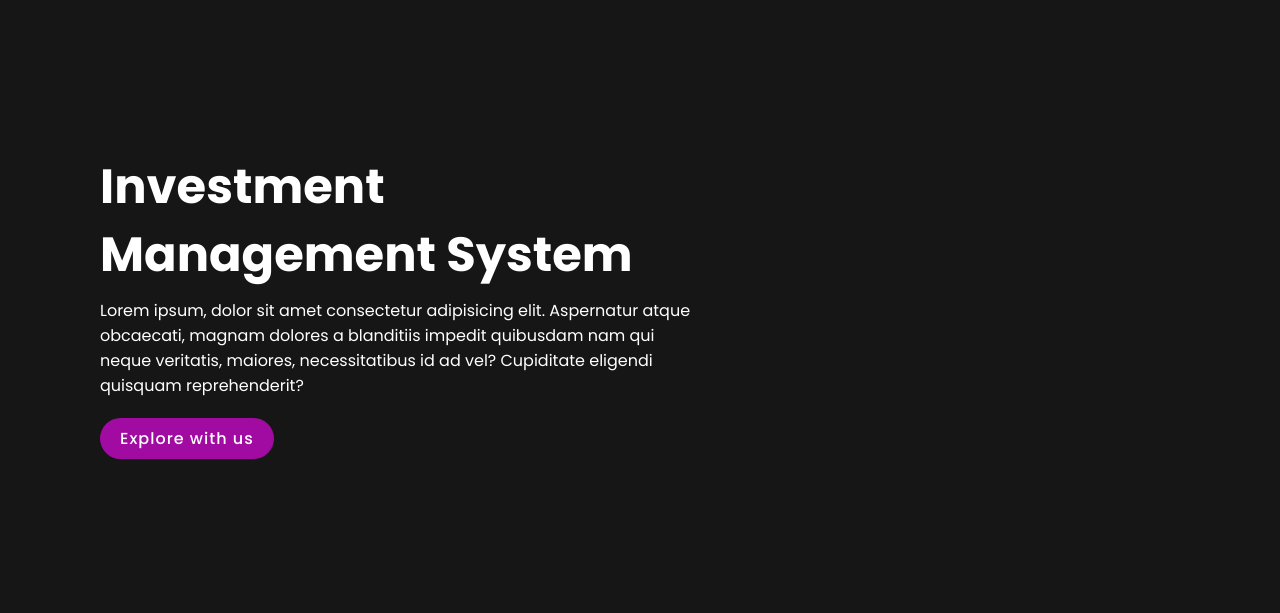
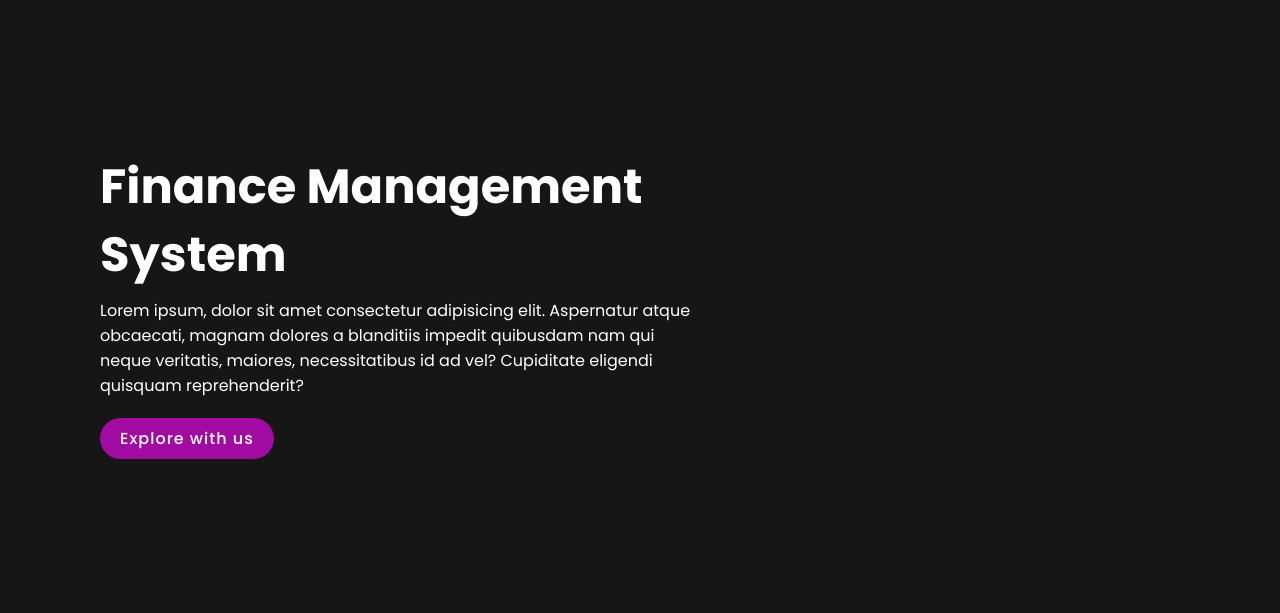
Before and after one commit to sankalp0009/ims09, a plain HTML site: page index.html in a window 1280 px wide. Shown: the part 94-707 px from the top of the page. Drawn offline with Linux system fonts and the light colour scheme.

Commit message:
Update index.html

```diff
--- a/index.html
+++ b/index.html
@@ -24,7 +24,7 @@
 			</header>
 			<div class="content">
 				<div class="textBox">
-					<h2>Investment Management System</h2>
+					<h2>Finance Management System</h2>
 					<p>
 						Lorem ipsum, dolor sit amet consectetur adipisicing
 						elit. Aspernatur atque obcaecati, magnam dolores a
```
